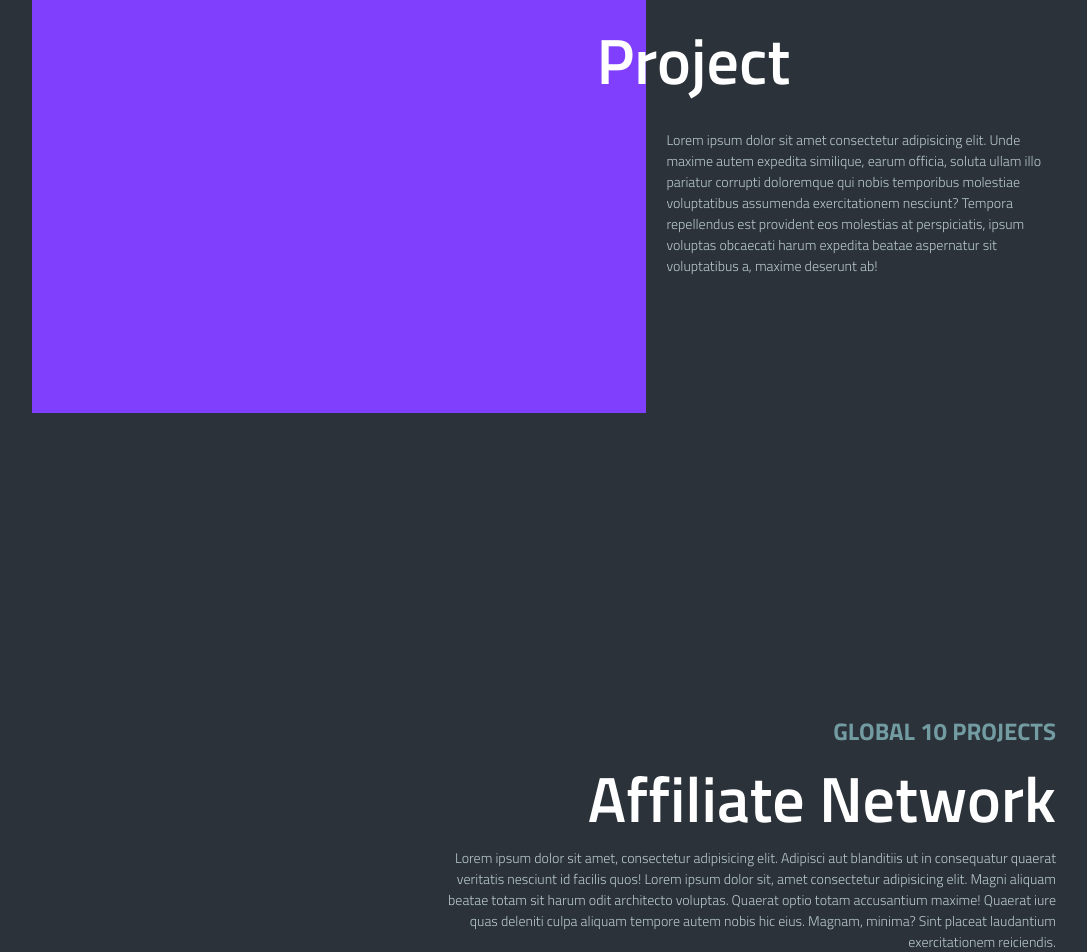
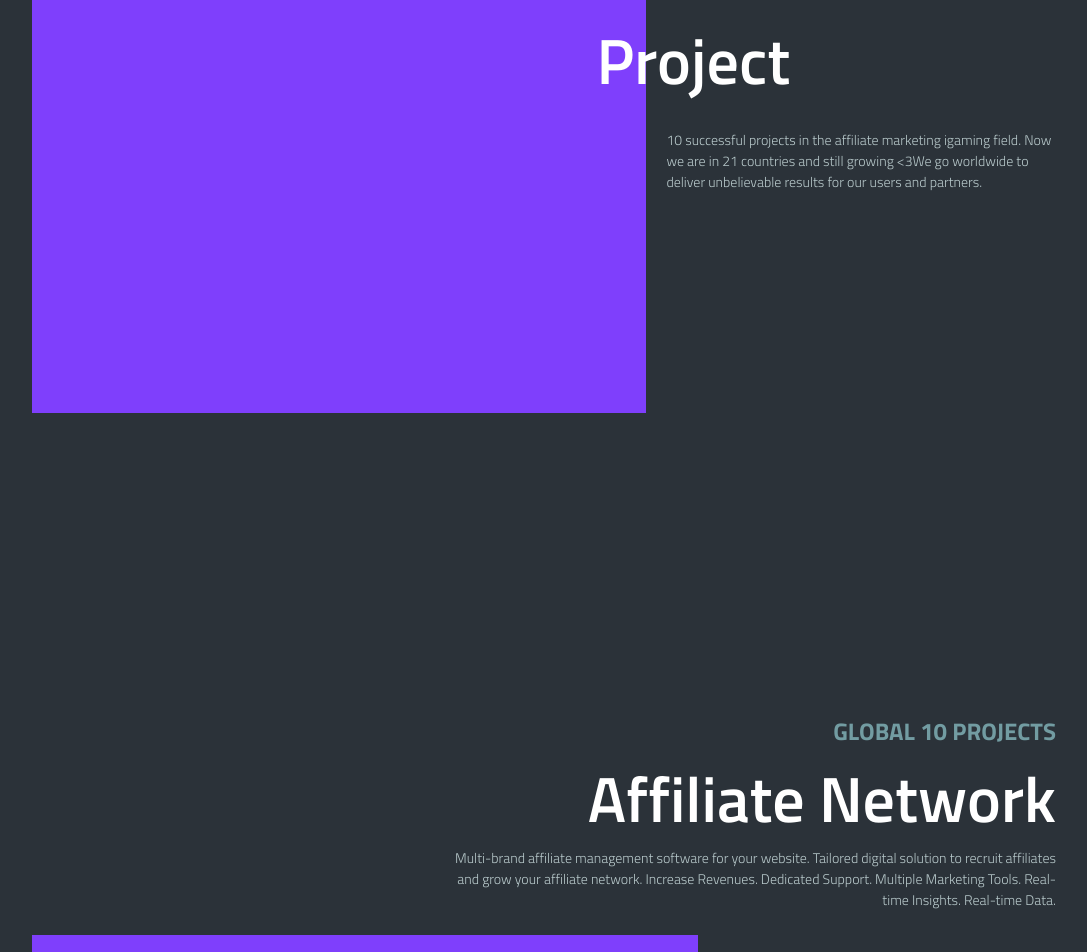
Before and after one commit to Optimogroupio/optimo-group-website, a Next.js app: page / in a window 1280 px wide. Shown: the part 1040-1992 px from the top of the page, without its empty margins (96-1183 px from the left). Built offline with nearby package versions, Linux system fonts and the light colour scheme.

Commit message:
text, scroll to top fix

```diff
--- a/pages/index.js
+++ b/pages/index.js
@@ -7,11 +7,10 @@ import { useEffect, useState } from 'react'
 import Footer from '../components/Footer'
 
 const words = [
-    'Hello',
-    'Bonjour',
-    'Hola',
-    'Ciao',
-    'Hallo',
+    'Digital world',
+    'Business',
+    'Users',
+    'Everybody'
 ]
 
 export default function Home() {
@@ -21,6 +20,7 @@ export default function Home() {
     const top = useTransform(scrollY, [0, 400], ['35%', '0%'])
     const left = useTransform(scrollY, [0, 400], ['10%', '0%'])
     const opacity = useTransform(scrollY, [0, 400], [1, 0])
+    const display = useTransform(scrollY, [0, 400], ['flex', 'none'])
     const affiliateNetworkParallax = useTransform(scrollY, [0, 400, 600, 1000], [0, -100, -150, -200])
     const affiliateProjectParallax = useTransform(scrollY, [1800, 2400], [0, -200])
     const socialMediaParallax = useTransform(scrollY, [2700, 2900], [0, -100])
@@ -31,17 +31,6 @@ export default function Home() {
     const projectsParallax = useTransform(scrollY, [5700, 5900], [0, 100])
     const [heroText, setHeroText] = useState('Hello')
     let index = 0;
-
-    // function printScroll(){
-    //     console.log(window.scrollY)
-    // }
-    // useEffect(() => {
-    //     window.addEventListener('scroll', printScroll)
-
-    //     return () => {
-    //         window.removeEventListener('scroll', printScroll)
-    //     }
-    // }, [])
 
     useEffect(() => {
         const interval = setInterval(() => {
@@ -57,6 +46,7 @@ export default function Home() {
 
     function handleScroll(id){
         const element = document.getElementById(id)
+        console.log(id)
         element.scrollIntoView({behavior: 'smooth', block: 'center'})
     }
 
@@ -84,11 +74,12 @@ export default function Home() {
                 <motion.div
                     className={styles.scrollDownContainer}
                     style={{
-                        opacity: opacity
+                        opacity: opacity,
+                        display: display
                     }}
                 >
                     <div
-                        onClick={() => handleScroll('affiliate')}
+                        onClick={() => handleScroll('affiliateProject')}
                         className={styles.scrollDown}
                     >
                         <span>Scroll</span>
@@ -122,8 +113,8 @@ export default function Home() {
                         iure debitis, dolorum nobis doloribus quod officia odit.
                     </span>
                 </div>
-                {/* Affiliate */}
-                <div id="affiliate" className={styles.affiliateBlock}>
+                {/* Affiliate project */}
+                <div id="affiliateProject" className={styles.affiliateProject}>
                     <motion.div
                         className={styles.column}
                         style={{
@@ -140,29 +131,21 @@ export default function Home() {
                             Project
                         </h1>
                         <span className={styles.text}>
-                            Lorem ipsum dolor sit amet consectetur adipisicing elit.
-                            Unde maxime autem expedita similique, earum officia,
-                            soluta ullam illo pariatur corrupti doloremque qui nobis
-                            temporibus molestiae voluptatibus assumenda exercitationem
-                            nesciunt? Tempora repellendus est provident eos molestias at
-                            perspiciatis, ipsum voluptas obcaecati harum expedita beatae
-                            aspernatur sit voluptatibus a, maxime deserunt ab!
+                            10 successful projects in the affiliate marketing igaming field.
+                            Now we are in 21 countries and still growing {'<3'}
+                            We go worldwide to deliver unbelievable results for our users and partners.
                         </span>
                     </div>
                 </div>
-                {/* Affiliate project */}
-                <div id="affiliateProject" className={styles.affiliateProject}>
+                {/* Affiliate  */}
+                <div id="affiliate" className={styles.affiliateBlock}>
                     <h2 className={styles.secondaryHeader}>Global 10 Projects</h2>
                     <h1 className={styles.title}>Affiliate Network</h1>
                     <span className={styles.text}>
-                        Lorem ipsum dolor sit amet, consectetur adipisicing elit.
-                        Adipisci aut blanditiis ut in consequatur quaerat veritatis
-                        nesciunt id facilis quos!
-                        Lorem ipsum dolor sit, amet consectetur adipisicing elit.
-                        Magni aliquam beatae totam sit harum odit architecto voluptas.
-                        Quaerat optio totam accusantium maxime! Quaerat iure quas deleniti culpa
-                        aliquam tempore autem nobis hic eius. Magnam, minima? Sint placeat
-                        laudantium exercitationem reiciendis.
+                        Multi-brand affiliate management software for your website.
+                        Tailored digital solution to recruit affiliates and grow your affiliate network.
+                        Increase Revenues. Dedicated Support. Multiple Marketing Tools.
+                        Real-time Insights. Real-time Data.
                     </span>
                     <motion.div
                         className={styles.imageContainer}
@@ -183,10 +166,10 @@ export default function Home() {
                     >
                         <h1 className={styles.title}>Betting Social Media</h1>
                         <span className={styles.text}>
-                            Lorem ipsum dolor sit, amet consectetur adipisicing elit.
-                            Amet quibusdam ea quae provident et placeat minus voluptatibus
-                            ex vero dolorum praesentium molestias iste, natus tempore
-                            assumenda officia ab dolorem commodi.
+                            Betting Social Media unifies a gambling-loving community.
+                            Tipsters from all over the world share their predictions for various sporting events.
+                            Customers have the opportunity to get in touch with each other, follow, discuss, engage, and more.
+                            Best tipsters have a chance to win various prizes and rewards.
                         </span>
                     </motion.div>
                     <div className={styles.column}>
@@ -207,12 +190,9 @@ export default function Home() {
                         <h2 className={styles.secondaryHeader}>Streaming Projects and Platform</h2>
                         <h1 className={styles.title}>Streaming Solutions</h1>
                         <span className={styles.text}>
-                            Lorem ipsum dolor sit amet, consectetur adipisicing elit.
-                            Fugit distinctio fugiat quibusdam aperiam dolorum ipsa porro odit,
-                            corporis provident possimus.
-                            Lorem ipsum dolor sit amet, consectetur adipisicing elit.
-                            Fugit distinctio fugiat quibusdam aperiam dolorum ipsa porro odit,
-                            corporis provident possimus.
+                            Variety of streaming solutions for companies interested in promoting their products and services.
+                            with a large network of professional streamers, we can reach different audiences worldwide.
+                            Optimo Group owns dedicated streamers platform, "Streamers Club" to enhance business solutions.
                         </span>
                     </div>
                     <div
@@ -248,12 +228,9 @@ export default function Home() {
                     </div>
                     <div className={styles.column}>
                         <span className={styles.text}>
-                            Lorem ipsum, dolor sit amet consectetur adipisicing elit.
-                            Earum blanditiis ipsa repudiandae facere iure similique quo
-                            quae reprehenderit voluptatem eaque in, culpa voluptatum ut
-                            dignissimos sequi recusandae cupiditate praesentium animi,
-                            repellat dolores magni aperiam. At repudiandae excepturi libero
-                            voluptatibus amet.
+                            We assist new startups to succeed: solving some of the problems associated with mentoring,
+                            training, and running startups by providing workspace and funding. Our Support means to
+                            take the form of access to experienced mentors with relevant area expertise.
                         </span>
                     </div>
                 </motion.div>
@@ -268,12 +245,8 @@ export default function Home() {
                                 translateY: projectsParallax
                             }}
                         >
-                            Lorem ipsum dolor sit amet consectetur,
-                            adipisicing elit. Facilis quis necessitatibus
-                            temporibus iure assumenda excepturi, unde commodi
-                            repudiandae quaerat. Illo tempore quod deleniti odit
-                            corporis et praesentium culpa ipsum aperiam vero fugiat,
-                            quia molestias fugit. A commodi illum incidunt accusantium?
+                            We are building in-house international projects to make people's life better,
+                            like Marketing automation software, and crypto payment gateways.
                         </motion.span>
                     </div>
                     <div className={styles.column}>
@@ -300,7 +273,7 @@ export default function Home() {
                             </div>
                             <div className={styles.contactItem}>
                                 <h2 className={styles.secondaryHeader}>Address</h2>
-                                <span className={styles.text}>Tbilisi, Akaki Tsereteli Ave 60</span>
+                                <span className={styles.text}>Cyprus, Limassol, 36 Agias Fylaxeos, 3rd Floor</span>
                             </div>
                         </div>
                     </div>
@@ -318,7 +291,7 @@ export default function Home() {
                         <a onClick={() => handleScroll('projects')}>Projects</a>
                     </div>
                 </div>
-                <div
+                <a
                     className={styles.scrollToTop}
                     onClick={() => handleScroll('hero')}
                 >
@@ -327,7 +300,7 @@ export default function Home() {
                         width={20}
                         height={20}
                     />
-                </div>
+                </a>
                 <Footer />
             </div>
         </>
--- a/styles/pages/Home.module.css
+++ b/styles/pages/Home.module.css
@@ -104,7 +104,7 @@
     border-radius: 100%;
     left: calc(50% - 20px);
     bottom: 25px;
-    z-index: 2;
+    z-index: 999;
     cursor: pointer;
 }
 /* Hero Block */
@@ -153,48 +153,48 @@
         gap: 50px;
     }
 }
-/* Affiliate */
-.affiliateBlock{
+/* Affiliate Project*/
+.affiliateProject{
     display: flex;
     flex-direction: row;
     /* z-index: 2; */
 }
-.affiliateBlock .column:first-child{
+.affiliateProject .column:first-child{
     width: 60%;
     height: 600px;
 }
-.affiliateBlock .column:nth-child(2){
+.affiliateProject .column:nth-child(2){
     width: 40%;
     padding-top: 100px;
 }
-.affiliateBlock .title:first-child{
+.affiliateProject .title:first-child{
     position: relative;
     left: -100px;
 }
-.affiliateBlock .title:nth-child(2){
+.affiliateProject .title:nth-child(2){
     position: relative;
     left: -50px;
 }
-.affiliateBlock .text{
+.affiliateProject .text{
     margin-top: 20px;
     padding-left: 20px;
 }
-/* Affiliate Project */
-.affiliateProject{
+/* Affiliate */
+.affiliateBlock{
     display: flex;
     flex-direction: column;
     /* z-index: 2; */
     align-items: flex-end;
 }
-.affiliateProject .secondaryHeader, .affiliateProject .title{
+.affiliateBlock .secondaryHeader, .affiliateProject .title{
     width: fit-content;
     text-align: right;
 }
-.affiliateProject .text{
+.affiliateBlock .text{
     text-align: right;
     width: 60%;
 }
-.affiliateProject .imageContainer{
+.affiliateBlock .imageContainer{
     margin-top: 25px;
     display: flex;
     align-self: flex-start;
```
